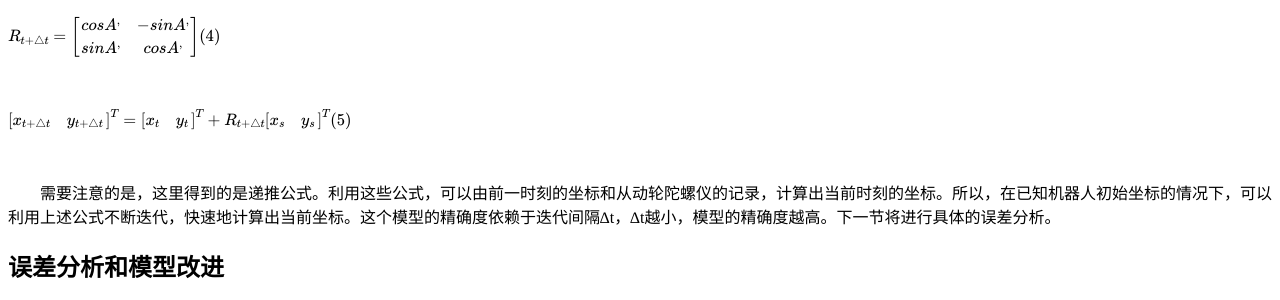
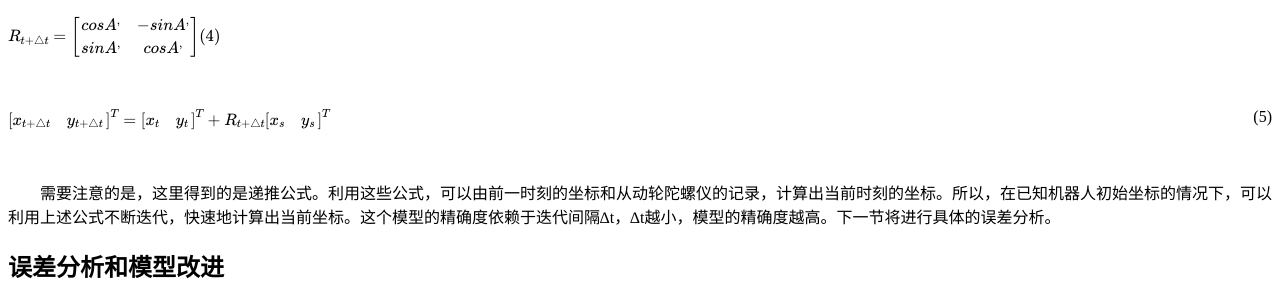
Before and after one commit to RCSTech/RCSTech.github.io, a Jekyll site: the page built from _posts/2013-12-30-gyro-GPS.md, in a window 1280 px wide and 900 px high, scrolled down 1622 px. Shown: the part 152-452 px from the top of the window. Built offline with Jekyll 4.4.1, drawn with Linux system fonts in a browser that asks for light colours; nearby versions of some CDN libraries; Markdown is read by kramdown in place of the engine named in the settings; formulas are drawn with MathJax 3; comment, search, counter and statistics services are not loaded; a style sheet for code colours, icons or effects is not loaded; some of the changed lines change nothing that is shown.

Commit message:
弱弱试一下

```diff
--- a/_posts/2013-12-30-gyro-GPS.md
+++ b/_posts/2013-12-30-gyro-GPS.md
@@ -90,8 +90,10 @@ x_{t+\bigtriangleup t} & y_{t+\bigtriangleup t}
 x_{t} & y_{t}
 \end{bmatrix}^{T} + R_{t+\bigtriangleup t}\begin{bmatrix}
 x_{s} & y_{s}
-\end{bmatrix}^{T}(5)
-</script></div>
+\end{bmatrix}^{T}
+</script>
+<div   style= "float:right "> (5) </div>
+</div>
 <br>
 
 　　需要注意的是，这里得到的是递推公式。利用这些公式，可以由前一时刻的坐标和从动轮陀螺仪的记录，计算出当前时刻的坐标。所以，在已知机器人初始坐标的情况下，可以利用上述公式不断迭代，快速地计算出当前坐标。这个模型的精确度依赖于迭代间隔∆t，∆t越小，模型的精确度越高。下一节将进行具体的误差分析。
```
